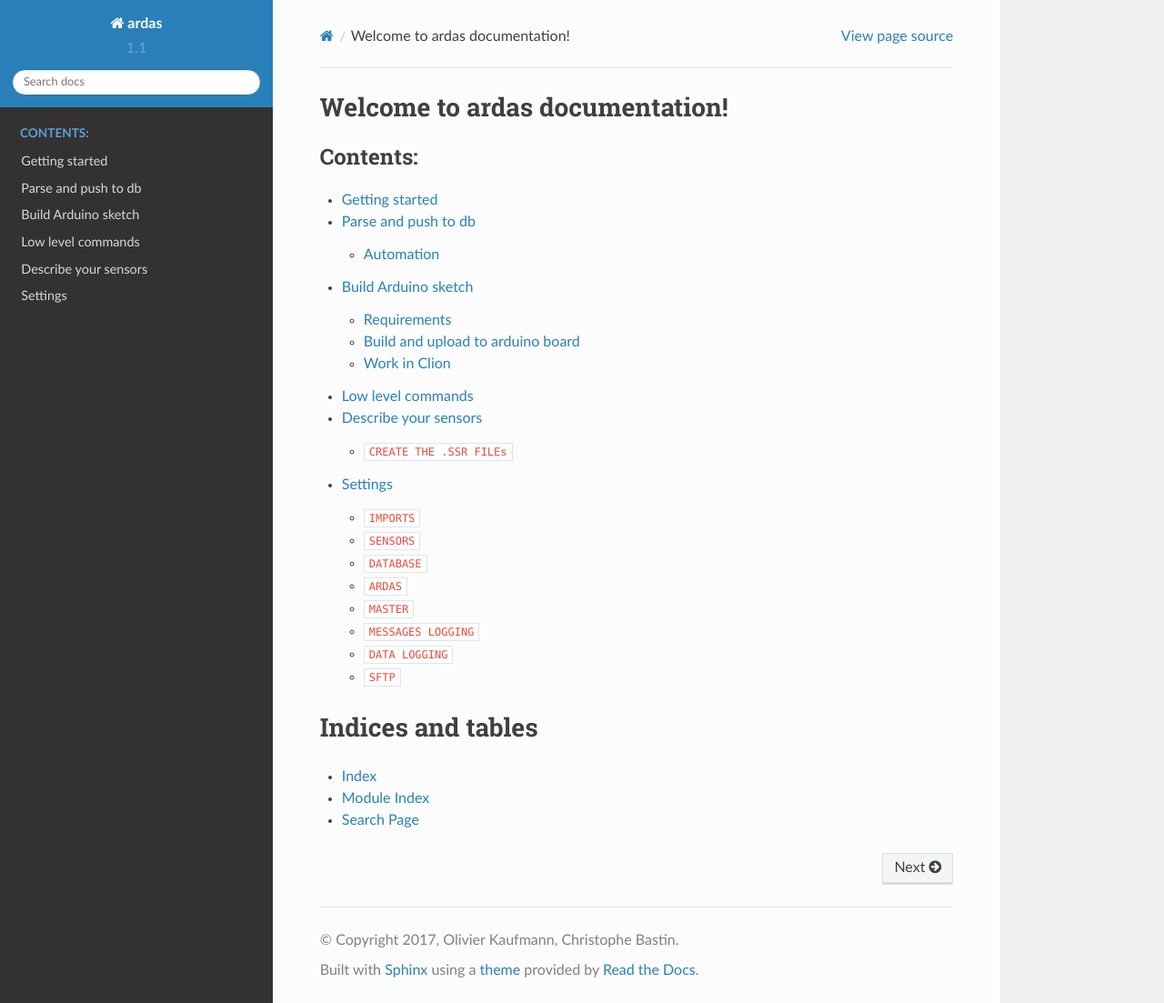
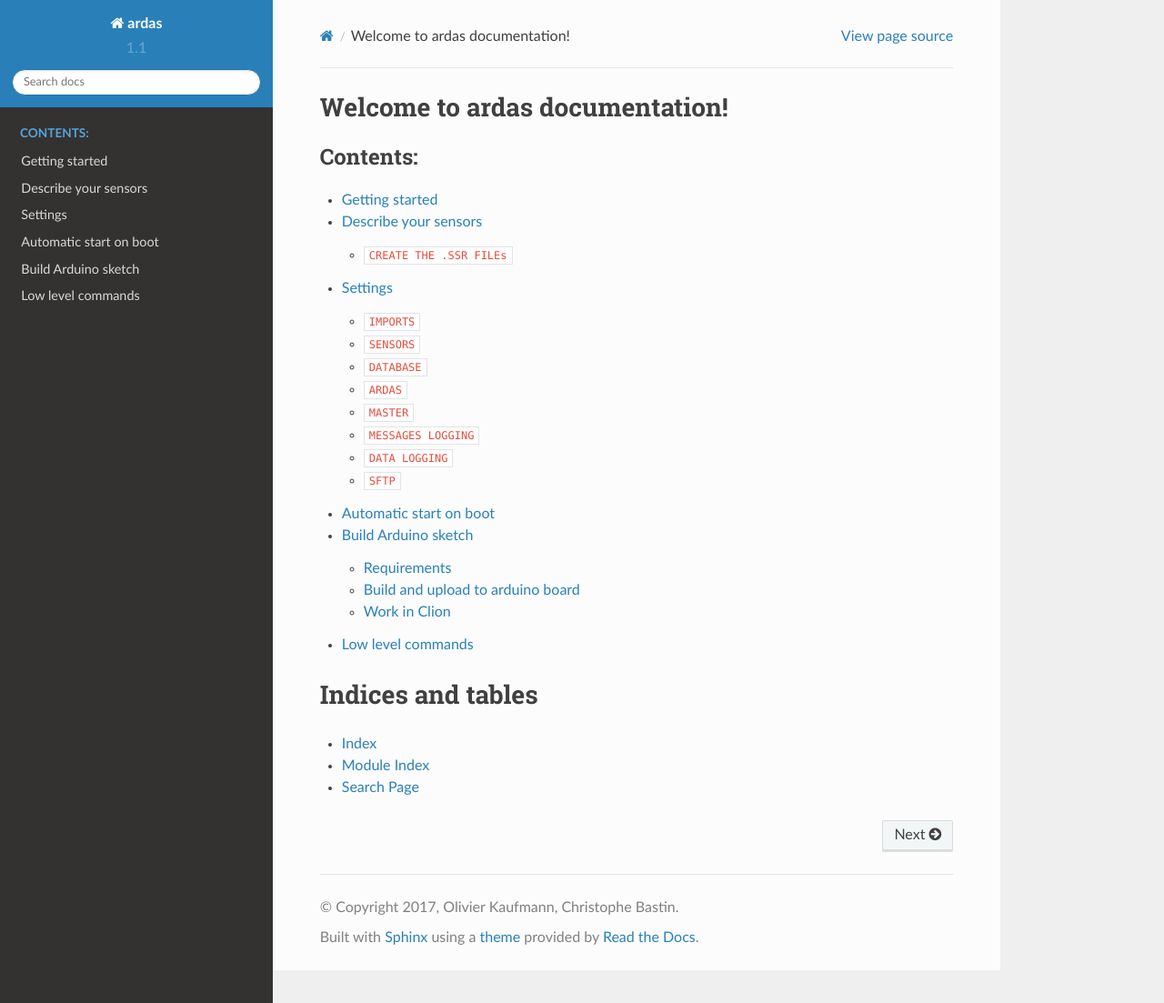
Before and after one commit to awatlet/ardas, a Sphinx documentation site: the page built from docs/source/index.rst, in a window 1280 px wide and 1103 px high. Shown: the whole window at 91% size. Built offline with Sphinx 7.4.7 and the Read the Docs theme 2.0.0, drawn with Linux system fonts in a browser that asks for light colours.

Commit message:
update doc

```diff
--- a/docs/source/parse_and_push_to_db.rst
+++ b/docs/source/automatic_start_on_boot.rst
@@ -1,8 +1,6 @@
-Parse and push to db
-====================
+Automatic start on boot
+=======================
 
-Automation
-----------
 
 Add a cron job
 
--- a/docs/source/index.rst
+++ b/docs/source/index.rst
@@ -11,11 +11,12 @@
    :caption: Contents:
 
    getting_started
-   parse_and_push_to_db
+   sensors
+   settings
+   automatic_start_on_boot
    build_arduino_sketch
    commands
-   sensors
-   settings
+
 
 Indices and tables
 ==================
```
